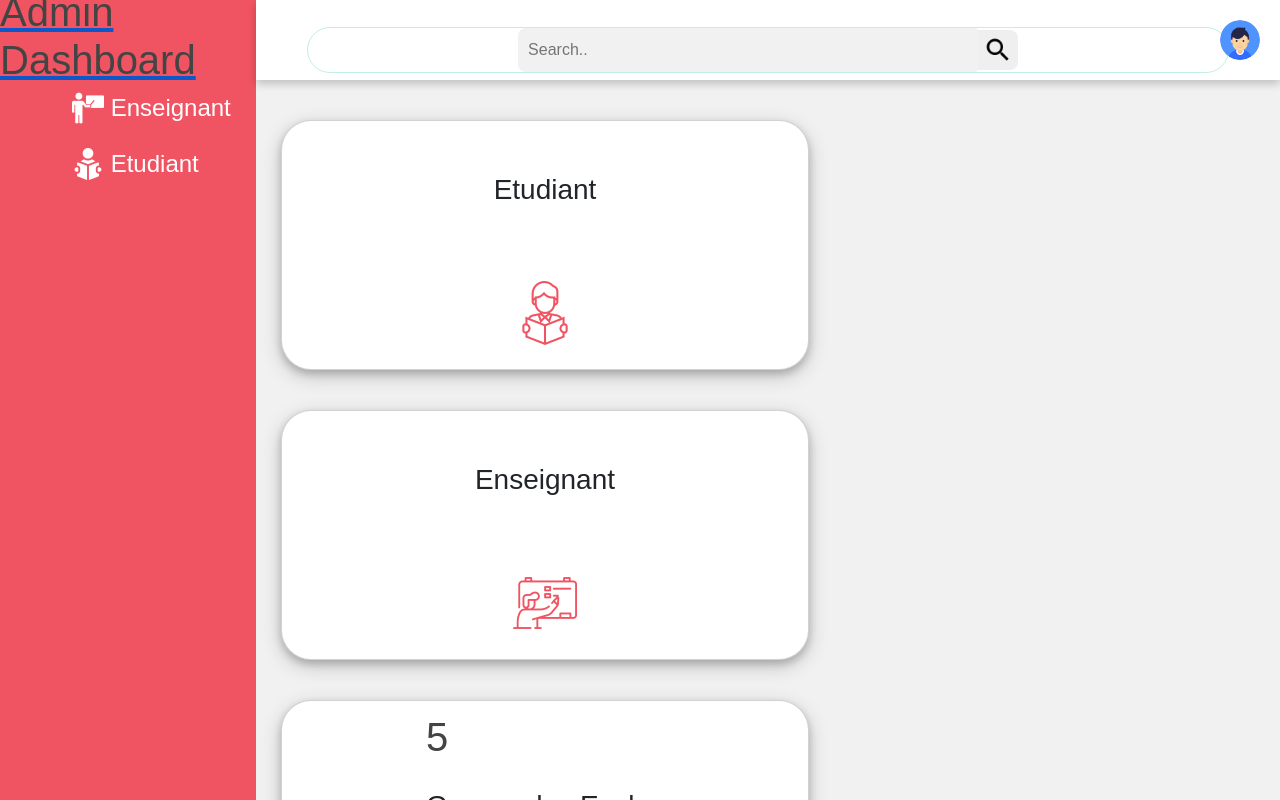
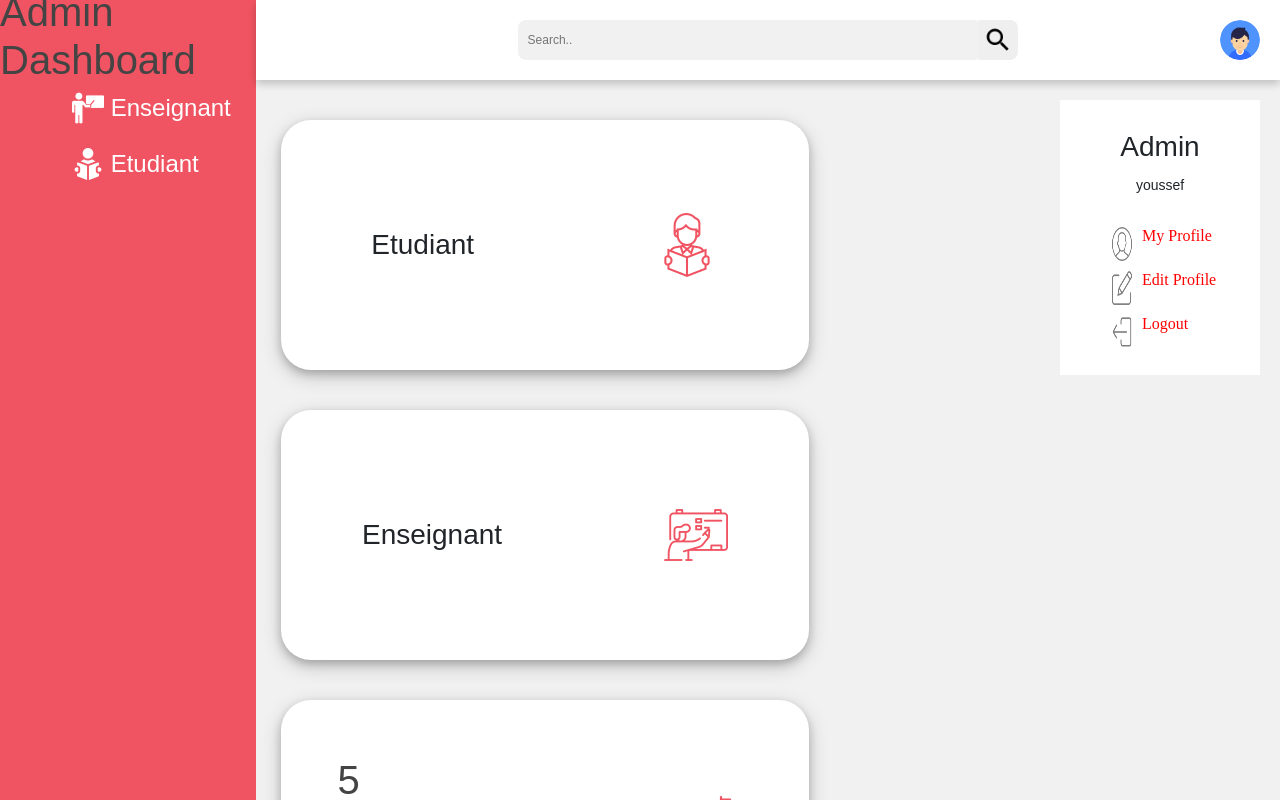
Before and after one commit to youssef115/react_project, a React (Create React App) app: page /adminDashBorad in a window 1280 px wide. Both pictures are taken after a click on the picture 1240 px from the left and 40 px from the top of the page. Shown: the top 800 px of the page. Built offline with nearby package versions, Linux system fonts and the light colour scheme; no server answers.

Commit message:
fixing the css in admindashborad

```diff
--- a/src/App.css
+++ b/src/App.css
@@ -27,7 +27,7 @@ h3 {
 }
 p{color: black;}
 
-.btn {
+.btn1 {
     background: #f05462;
     color: white;
     padding: 3px 8px;
@@ -39,7 +39,7 @@ p{color: black;}
 
 }
 
-.btn:hover {
+.btn1:hover {
     color: #f05462;
     background: white;
     padding: 3px 8px;
@@ -105,6 +105,9 @@ td {
     align-items: center;
     justify-content: center;
 }
+.side-menu .brand-name a{
+    text-decoration: none;
+}
 
 .side-menu li {
     font-size: 24px;
@@ -140,6 +143,9 @@ td {
     font-size: 14px !important;
     margin-left: 2em;
     transition: 0.3s;
+}
+.sub-text a{
+    text-decoration: none;
 }
 .font-space{
     margin-right: 8px;
@@ -189,15 +195,16 @@ td {
     align-items: center;
 }
 
-.containerr .header .nav .search {
+.containerr .header .nav .search1 {
     flex: 3;
     display: flex;
 
     justify-content: center;
 }
 
-.containerr .header .nav .search input[type=text] {
+.containerr .header .nav .search1 input[type=text] {
     border: none;
+    font-size: 12px;
     border-top-left-radius: 8px;
     border-bottom-left-radius:8px;
     background: #f1f1f1;
@@ -205,7 +212,7 @@ td {
     width: 50%;
 }
 
-.containerr .header .nav .search button {
+.containerr .header .nav .search1 button {
     width: 40px;
     height: 40px;
     border-top-right-radius:8px;
@@ -216,7 +223,7 @@ td {
     justify-content: center;
 }
 
-.containerr .header .nav .search button img {
+.containerr .header .nav .search1 button img {
     width: 30px;
     height: 30px;
 }
@@ -267,7 +274,7 @@ img:hover{
 }
 
 
-.containerr .content .cards .card {
+.containerr .content .cards .card1 {
     width:33em; /*550px 250px*/
     height: 250px;/*150px*/
     background: white;
@@ -279,7 +286,7 @@ img:hover{
     transition: 1s;
     box-shadow: 0 4px 8px 0 rgba(0, 0, 0, 0.2), 0 6px 20px 0 rgba(0, 0, 0, 0.19);
 }
-.containerr .content .cards .card:hover{
+.containerr .content .cards .card1:hover{
     background: rgb(255, 217, 217);
 }
 
@@ -380,7 +387,7 @@ ul{
     background-color: #fff;
   }
 
-  .dropdown-menu{
+  .dropdown-menu1{
     position: absolute;
     top: 100px;
     right: 20px;
@@ -390,7 +397,7 @@ ul{
     width: 200px;
   }
 
-  .dropdown-menu::before{
+  .dropdown-menu1::before{
     content: '';
     position: absolute;
     top: -5px;
@@ -401,17 +408,17 @@ ul{
     transform: rotate(45deg);
   }
 
-  .dropdown-menu.active{
+  .dropdown-menu1.active{
     opacity: 1;
     visibility: visible;
     transform: translateY(0);
     transition: var(--speed) ease;
   }
-  .dropdown-menu.active li {
-    padding: 18px 0;
+  .dropdown-menu1.active ul a{
+    text-decoration: none;
 }
 
-  .dropdown-menu.inactive{
+  .dropdown-menu1.inactive{
     opacity: 0;
     visibility: hidden;
     transform: translateY(-20px);
@@ -456,6 +463,9 @@ ul{
     display: flex;
     margin: 10px auto;
   }
+  .dropdownItem p{
+    line-height: normal;
+  }
 
   .dropdownItem img{
     max-width: 20px;
--- a/src/components/mariem/login/login.js
+++ b/src/components/mariem/login/login.js
@@ -49,7 +49,11 @@ const Login = () => {
 
       } else {
         axios.post("http://localhost:5000/etudiant/signin/", user)
-          .then(res => alert(res.data.message));
+          .then(res => {
+            console.log(res.data.token)
+            localStorage.setItem('token', res.data.token);
+            alert(res.data.message)});
+
 
 
       }
--- a/src/components/mariem/register/signup.js
+++ b/src/components/mariem/register/signup.js
@@ -108,7 +108,7 @@ useEffect(() => {
       if (type == "enseignant") {
         const { nom, prenom, login, mot_de_passe, ncin, ntel, email, ville, specialite, fichier, reEnterPassword } = user
         if (nom && prenom && login && mot_de_passe && ncin && ntel && email && ville && specialite && fichier && reEnterPassword && (mot_de_passe === reEnterPassword)) {
-          axios.post("http://localhost:5000/enseigant/signup", user)
+          axios.post("http://localhost:5000/enseignant/signup", user)
             .then(res => {
               alert(res.data.message)
 
@@ -124,6 +124,7 @@ useEffect(() => {
           axios.post("http://localhost:5000/etudiant/signup", {...user,fichier:new FormData().append("file",userFile.current)})
             .then(res => {
               alert(res.data.message)
+
              // history.push('/login');
             })
 
--- a/src/components/youssefComponents/Information/information.css
+++ b/src/components/youssefComponents/Information/information.css
@@ -28,7 +28,7 @@ body.active-modal {
 .overlay {
     background: rgba(49,49,49,0.8) ;
 }
-.modal-content {
+.modal-contentt {
 
     position: absolute ;
     color:black;
@@ -48,7 +48,7 @@ body.active-modal {
     position: relative ;
     background: linear-gradient(135deg, #f05462, #9b59b6);
     color:white;
-    top: -35px ;
+    top: -20px ;
     right: 2px ;
     width: 60%;
     /* margin:18px 18px; */
@@ -93,6 +93,7 @@ body.active-modal {
 
 .download-file{
     margin-left:80%;
+    font-size: 13px;
     color:black;
     border:1px solid rgb(100, 173, 236);
     border-radius: 5px;
--- a/src/components/youssefComponents/Information/information.js
+++ b/src/components/youssefComponents/Information/information.js
@@ -34,9 +34,9 @@ function Information (props){
         <>
         {console.log(user)}
 
-        <div className="modal">
+        <div className="modall">
         <div  className="overlay">
-        <div className="modal-content">
+        <div className="modal-contentt">
           <h2 className='center-title'>les information de {props.cin}</h2>
           <table>
             <tbody>
--- a/src/components/youssefComponents/bodyHeader/bodyHeader.js
+++ b/src/components/youssefComponents/bodyHeader/bodyHeader.js
@@ -11,7 +11,7 @@ function BodyHeader (){
         <div className="containerr">
         <div className="header">
             <div className="nav">
-                <div className="search">
+                <div className="search1">
                     <input type="text" placeholder="Search.."/>
                     <button type="submit"><img src={require("../../.././res/images/search.png")} alt=""/></button>
                 </div>
--- a/src/components/youssefComponents/bodyHeader/dropmenu.js
+++ b/src/components/youssefComponents/bodyHeader/dropmenu.js
@@ -43,7 +43,7 @@ function Dropmenu() {
 
         </div>
 
-        <div className={`dropdown-menu ${open? 'active' : 'inactive'}`} >
+        <div className={`dropdown-menu1 ${open? 'active' : 'inactive'}`} >
           <h3>Admin<br/><span>youssef</span></h3>
           <ul>
             <Link to="/adminDashBorad/myProfil" onClick={()=>setOpen(!open)}><DropdownItem img={user} text = {"My Profile"} /></Link>
@@ -59,7 +59,7 @@ function Dropmenu() {
 function DropdownItem(props){
   return(
     <li className = 'dropdownItem'>
-      <img src={props.img}></img>
+      <img src={props.img}/>
       <p> {props.text} </p>
     </li>
   );
--- a/src/components/youssefComponents/cards/Cards.js
+++ b/src/components/youssefComponents/cards/Cards.js
@@ -21,7 +21,7 @@ function Cards(){
         <>
         <Suspense fallback={<>loading...</>}>
         <div className="cards">
-                <div className="card">
+                <div className="card1">
                     <div className="box">
                         <h1>{etudiant.number}</h1>
                         <h3>Etudiant</h3>
@@ -30,7 +30,7 @@ function Cards(){
                         <img src={require("../../.././res/images/students.png")} alt=""/>
                     </div>
                 </div>
-                <div className="card">
+                <div className="card1">
                     <div className="box">
                         <h1>{enseignant.number}</h1>
                         <h3>Enseignant</h3>
@@ -42,7 +42,7 @@ function Cards(){
 
                 {/* the number of the school used in  */}
 
-                <div className="card">
+                <div className="card1">
                     <div className="box">
                         <h1>5</h1>
                         <h3>Groupe des Ecoles</h3>
@@ -54,7 +54,7 @@ function Cards(){
 
                 {/* here we the Income card */}
 
-                <div className="card">
+                <div className="card1">
                     <div className="box">
                         <h1>350000</h1>
                         <h3>Revenu</h3>
--- a/src/components/youssefComponents/editInfo/editInfo.css
+++ b/src/components/youssefComponents/editInfo/editInfo.css
@@ -162,7 +162,7 @@ body.active-modal {
 
 }
 
-.modal, .overlay {
+.modall, .overlay {
 
     width: 100vw ;
     height: 120vh ;
@@ -176,7 +176,7 @@ body.active-modal {
 .overlay {
     background: rgba(49,49,49,0.8) ;
 }
-.modal-content {
+.modal-contenttt {
 
     position: absolute ;
     color:black;
--- a/src/components/youssefComponents/editInfo/editInfo.js
+++ b/src/components/youssefComponents/editInfo/editInfo.js
@@ -116,9 +116,9 @@ function EditInfo(props) {
     <>
 
       {/* {console.log("data from edit user",user)} */}
-      <div className="modal">
+      <div className="modall">
         <div className="overlay">
-          <div className="modal-content">
+          <div className="modal-contenttt">
             <form onSubmit={e => handleSubmit(e)}>
               <div className="user-details ">
 
--- a/src/components/youssefComponents/tablesButtons/tablesButtons.js
+++ b/src/components/youssefComponents/tablesButtons/tablesButtons.js
@@ -47,18 +47,18 @@ function TableButtons(props){
     return (
         <>
 
-        <button  className="btn fontawesomeView" onClick={()=>setShowInfo(!showInfo)}>
+        <button  className="btn1 fontawesomeView" onClick={()=>setShowInfo(!showInfo)}>
 
         <FontAwesomeIcon icon={faEye}/>
         </button>
 
-        <button  className="btn fontawesomeEdit" onClick={()=>setShowEdit(!showEdit)}>
+        <button  className="btn1 fontawesomeEdit" onClick={()=>setShowEdit(!showEdit)}>
 
           <FontAwesomeIcon icon={faPen}  />
 
         </button>
 
-        <button  className="btn " onClick={handleDelete}>
+        <button  className="btn1 " onClick={handleDelete}>
             <FontAwesomeIcon icon={faTrash}/>
 
         </button>
```
